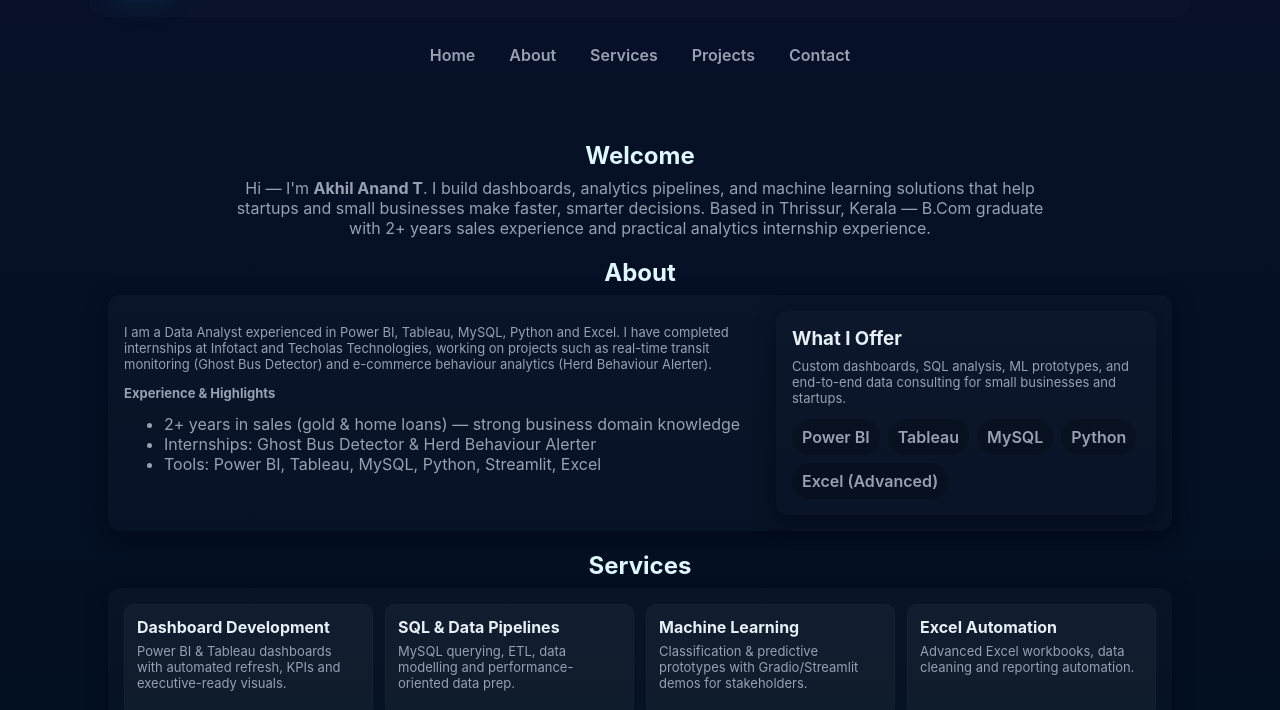
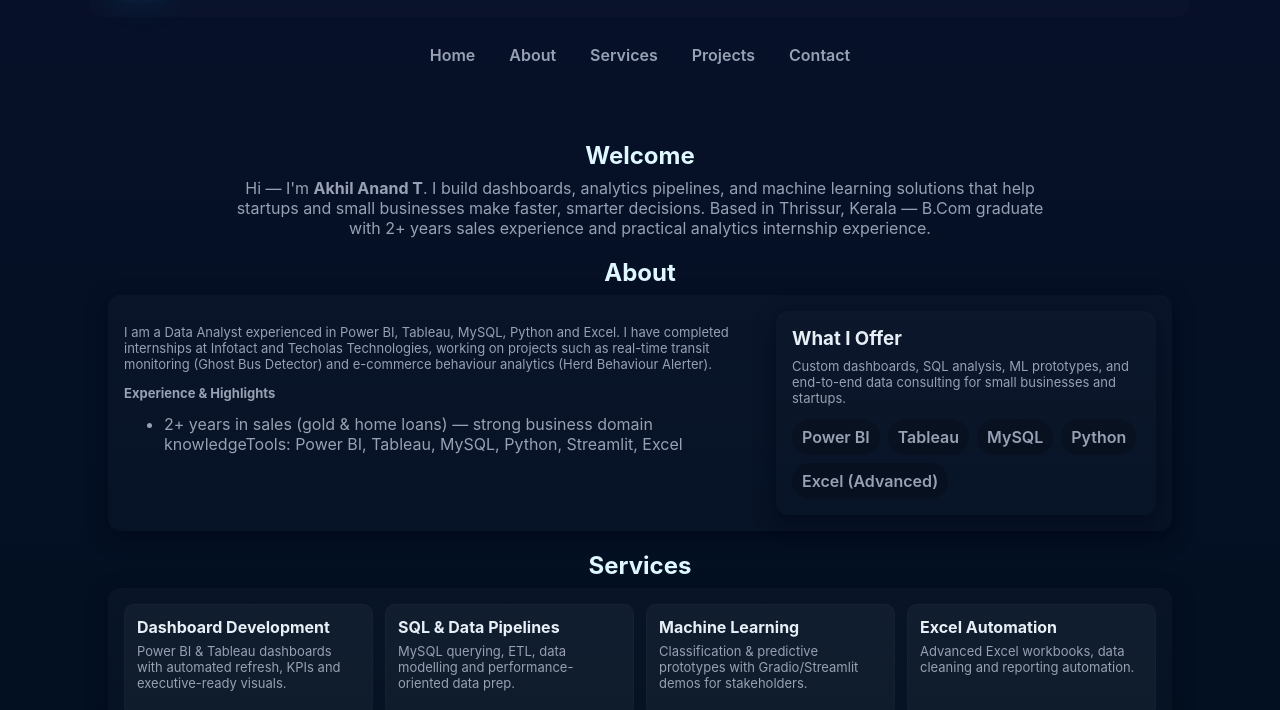
Before and after one commit to AkhilAnand5218/akhil-data-insights, a plain HTML site: page index.html in a window 1280 px wide. Shown: the part 115-825 px from the top of the page. Drawn offline with Linux system fonts and the light colour scheme.

Commit message:
Update index.html

```diff
--- a/index.html
+++ b/index.html
@@ -105,8 +105,7 @@
 
           <p class="small" style="margin-top:12px"><strong>Experience & Highlights</strong></p>
           <ul style="color:var(--muted);margin-top:8px">
-            <li>2+ years in sales (gold & home loans) — strong business domain knowledge</li>
-            <li>Internships: Ghost Bus Detector & Herd Behaviour Alerter</li>
+            <li>2+ years in sales (gold & home loans) — strong business domain knowledge</l
             <li>Tools: Power BI, Tableau, MySQL, Python, Streamlit, Excel</li>
           </ul>
         </div>
```
